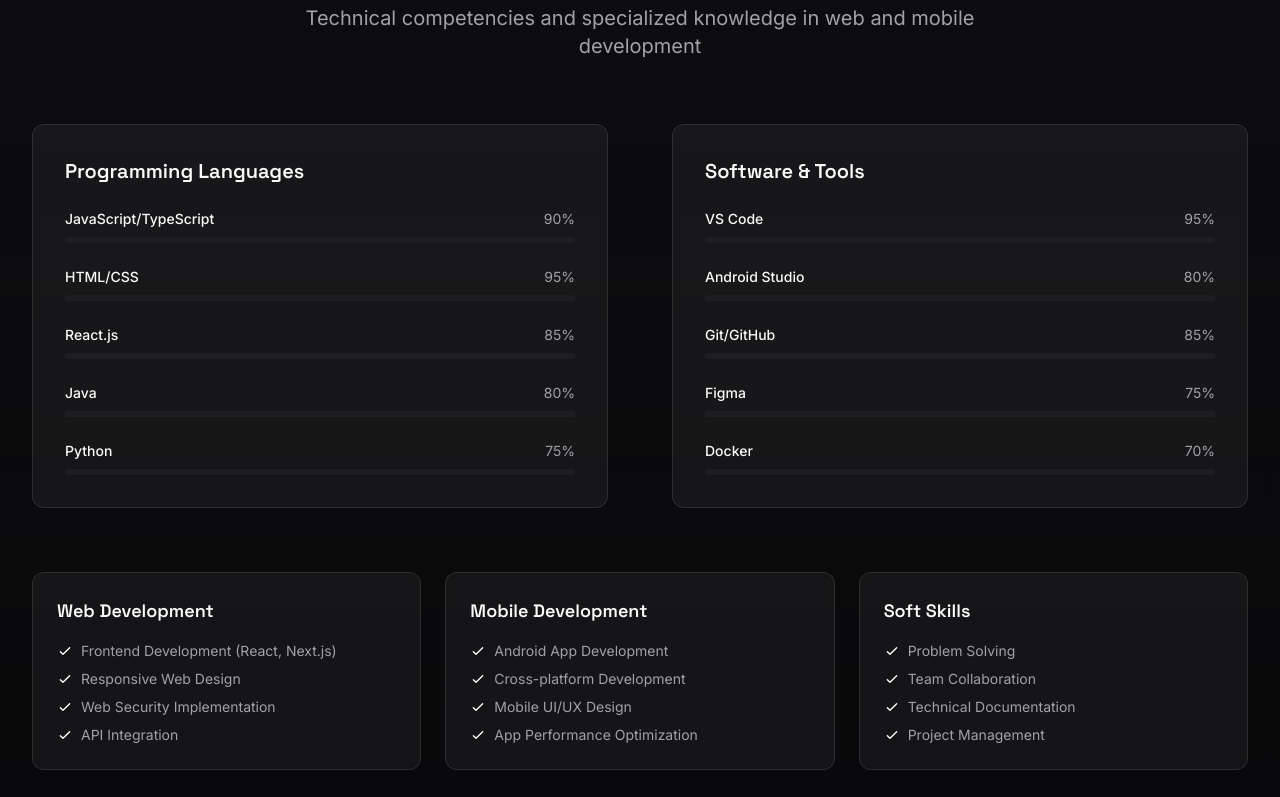
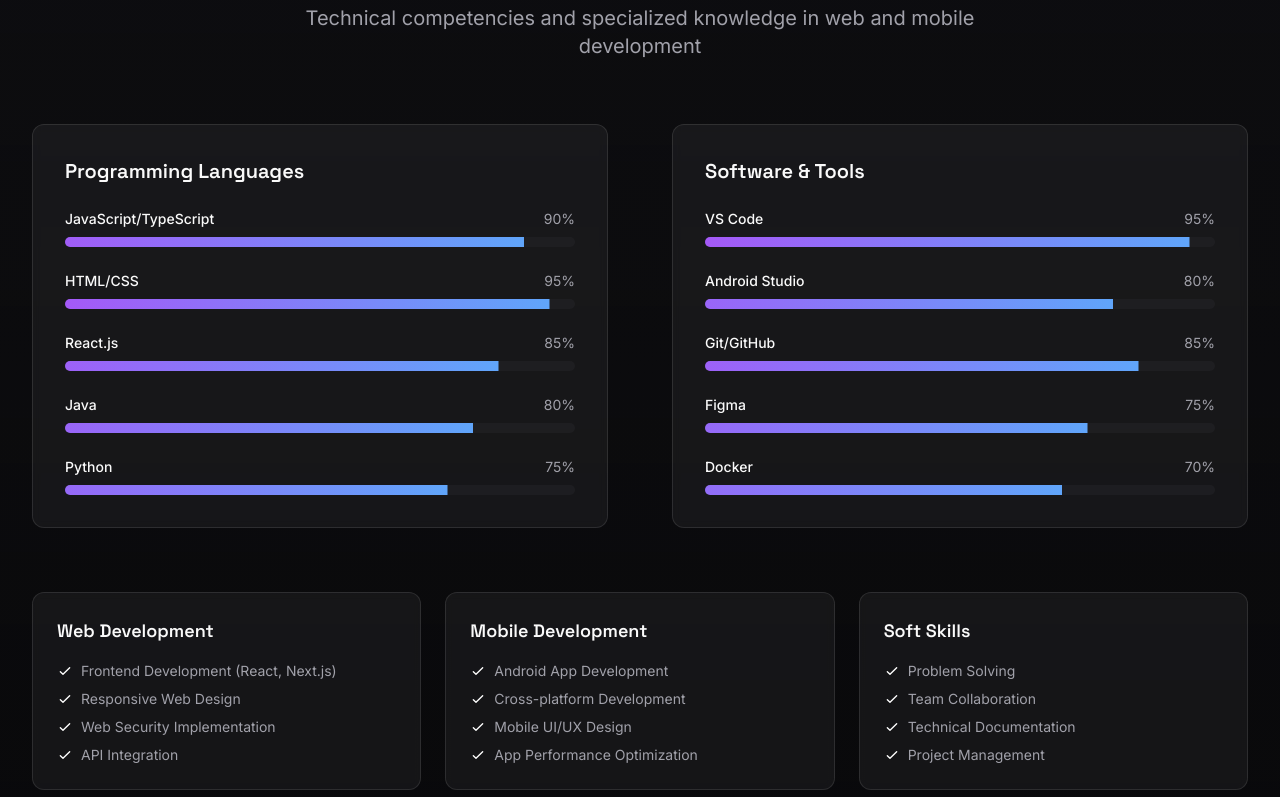
Before and after one commit to chinu-1/chinmoya-portfolio, a React (Vite) app: page / in a window 1280 px wide. Shown: the part 2000-2797 px from the top of the page. Built offline with nearby package versions, Linux system fonts and the light colour scheme.

Commit message:
Fix: Improve progress bar and project display
- Fixed the visibility of the progress bar in the skills section.
- Added an image to the "Digishield" project.
- Ensured the project is ready for deployment on GitHub Pages.

```diff
--- a/src/components/Projects.tsx
+++ b/src/components/Projects.tsx
@@ -4,13 +4,13 @@ import { cn } from '@/lib/utils';
 import { ExternalLink, Github } from 'lucide-react';
 import { Button } from '@/components/ui/button';
 
-// Updated project data
+// Updated project data with a better image
 const projects = [
   {
     title: "Digishield - Securing Digital India",
     description: "A web application firewall aimed at improving the cybersecurity of government websites and making digital governance successful. Features include advanced threat detection, real-time monitoring, and regulatory compliance tools.",
     tags: ["Cybersecurity", "Web Development", "Digital Governance", "React", "Node.js"],
-    image: "https://images.unsplash.com/photo-1562813733-b31f0941db47?auto=format&fit=crop&q=80&w=800&h=500",
+    image: "https://images.unsplash.com/photo-1461749280684-dccba630e2f6?auto=format&fit=crop&q=80&w=800&h=500",
     links: {
       demo: "#",
       github: "#",
--- a/src/components/Skills.tsx
+++ b/src/components/Skills.tsx
@@ -1,5 +1,5 @@
 
-import React, { useEffect, useRef } from 'react';
+import React, { useEffect, useRef, useState } from 'react';
 import { Progress } from '@/components/ui/progress';
 import { cn } from '@/lib/utils';
 
@@ -22,6 +22,7 @@ const softwareSkills = [
 
 const Skills = () => {
   const sectionRef = useRef<HTMLElement>(null);
+  const [animatedSkills, setAnimatedSkills] = useState<{[key: string]: boolean}>({});
 
   useEffect(() => {
     const observer = new IntersectionObserver(
@@ -40,6 +41,20 @@ const Skills = () => {
     elements.forEach((el) => observer.observe(el));
 
     return () => observer.disconnect();
+  }, []);
+
+  // Initialize progress values to 0
+  useEffect(() => {
+    // Set animated skills to true after component mounts to trigger animations
+    const timer = setTimeout(() => {
+      const skills = {};
+      [...programmingSkills, ...softwareSkills].forEach(skill => {
+        skills[skill.name] = true;
+      });
+      setAnimatedSkills(skills);
+    }, 500);
+
+    return () => clearTimeout(timer);
   }, []);
 
   return (
@@ -68,15 +83,8 @@ const Skills = () => {
                     <span className="text-sm text-muted-foreground">{skill.level}%</span>
                   </div>
                   <Progress
-                    value={0}
-                    className="h-1.5 transition-all duration-1000"
-                    ref={(el) => {
-                      if (el) {
-                        setTimeout(() => {
-                          el.style.setProperty('--value', skill.level.toString());
-                        }, 500 + index * 100);
-                      }
-                    }}
+                    value={animatedSkills[skill.name] ? skill.level : 0}
+                    className="h-2.5 transition-all duration-1000"
                   />
                 </div>
               ))}
@@ -94,15 +102,8 @@ const Skills = () => {
                     <span className="text-sm text-muted-foreground">{skill.level}%</span>
                   </div>
                   <Progress
-                    value={0}
-                    className="h-1.5 transition-all duration-1000"
-                    ref={(el) => {
-                      if (el) {
-                        setTimeout(() => {
-                          el.style.setProperty('--value', skill.level.toString());
-                        }, 800 + index * 100);
-                      }
-                    }}
+                    value={animatedSkills[skill.name] ? skill.level : 0}
+                    className="h-2.5 transition-all duration-1000"
                   />
                 </div>
               ))}
--- a/src/pages/Index.tsx
+++ b/src/pages/Index.tsx
@@ -1,5 +1,5 @@
 
-import React, { useEffect } from 'react';
+import React, { useEffect, useState } from 'react';
 import Navbar from '@/components/Navbar';
 import Hero from '@/components/Hero';
 import About from '@/components/About';
@@ -9,6 +9,9 @@ import Contact from '@/components/Contact';
 import Footer from '@/components/Footer';
 
 const Index = () => {
+  // State for background particles
+  const [particles, setParticles] = useState<Array<{id: number, size: number, x: number, y: number, duration: number}>>([]);
+
   useEffect(() => {
     const handleScroll = () => {
       const sections = document.querySelectorAll('.reveal-animation');
@@ -32,9 +35,37 @@ const Index = () => {
     };
   }, []);
 
-  // Adding a feature to preload essential assets for better performance on GitHub Pages
+  // Create floating particles for background animation
   useEffect(() => {
-    // This ensures all key assets are loaded for static hosting
+    const createParticles = () => {
+      const newParticles = [];
+      const numParticles = 20; // Number of particles
+
+      for (let i = 0; i < numParticles; i++) {
+        newParticles.push({
+          id: i,
+          size: Math.random() * 3 + 1, // Random size between 1-4px
+          x: Math.random() * window.innerWidth,
+          y: Math.random() * window.innerHeight,
+          duration: Math.random() * 15 + 15, // Random duration between 15-30s
+        });
+      }
+
+      setParticles(newParticles);
+    };
+
+    createParticles();
+
+    // Recreate particles on window resize
+    window.addEventListener('resize', createParticles);
+
+    return () => {
+      window.removeEventListener('resize', createParticles);
+    };
+  }, []);
+
+  // Ensure fonts are loaded
+  useEffect(() => {
     document.fonts.ready.then(() => {
       console.log('Fonts loaded successfully');
     });
@@ -42,6 +73,25 @@ const Index = () => {
 
   return (
     <div className="min-h-screen bg-background">
+      {/* Background particles */}
+      <div className="particles">
+        {particles.map((particle) => (
+          <div
+            key={particle.id}
+            className="particle"
+            style={{
+              width: `${particle.size}px`,
+              height: `${particle.size}px`,
+              backgroundColor: 'rgba(255, 255, 255, 0.2)',
+              borderRadius: '50%',
+              left: `${particle.x}px`,
+              top: `${particle.y}px`,
+              animation: `floatParticle ${particle.duration}s linear infinite`,
+            }}
+          />
+        ))}
+      </div>
+
       <Navbar />
       <Hero />
       <About />
```
